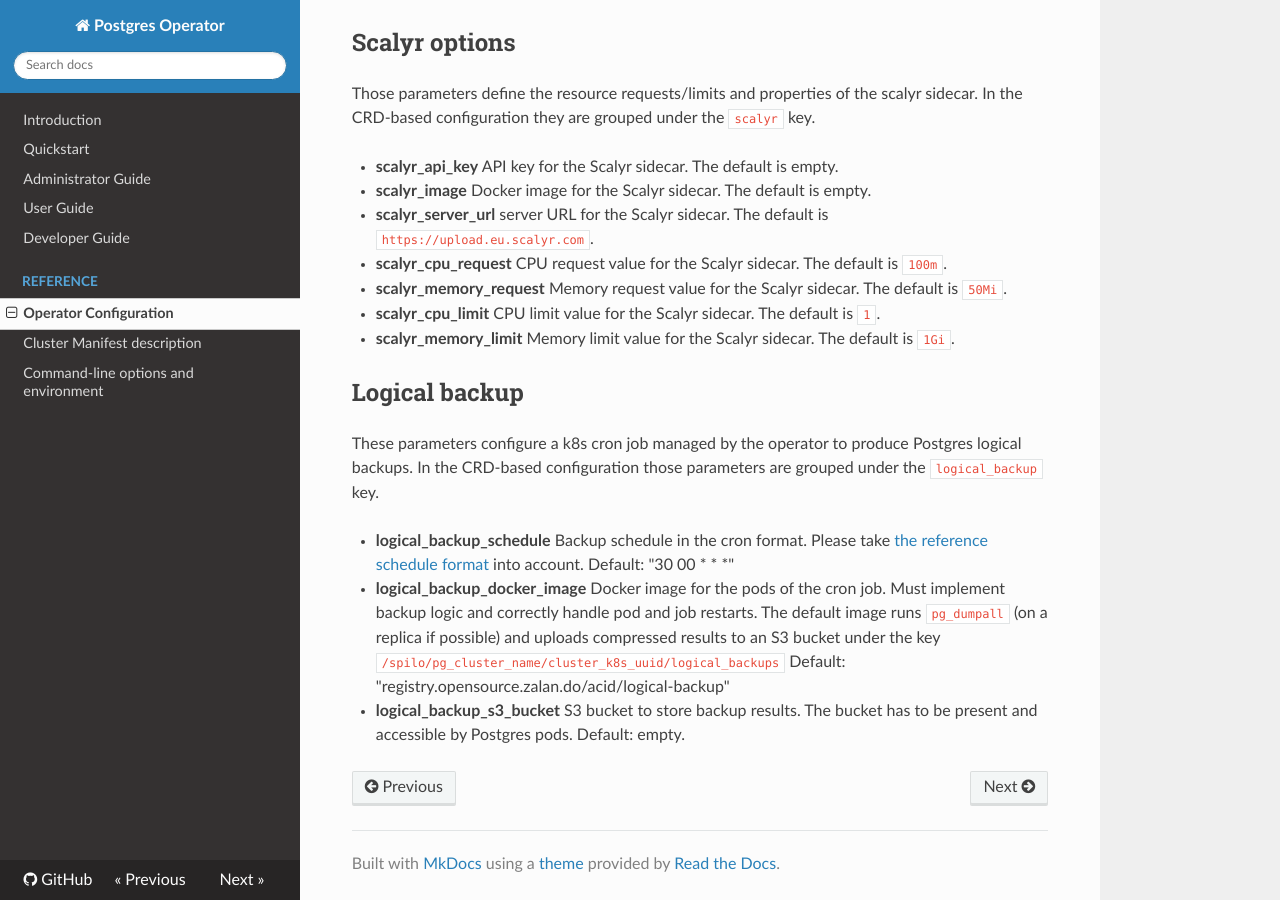
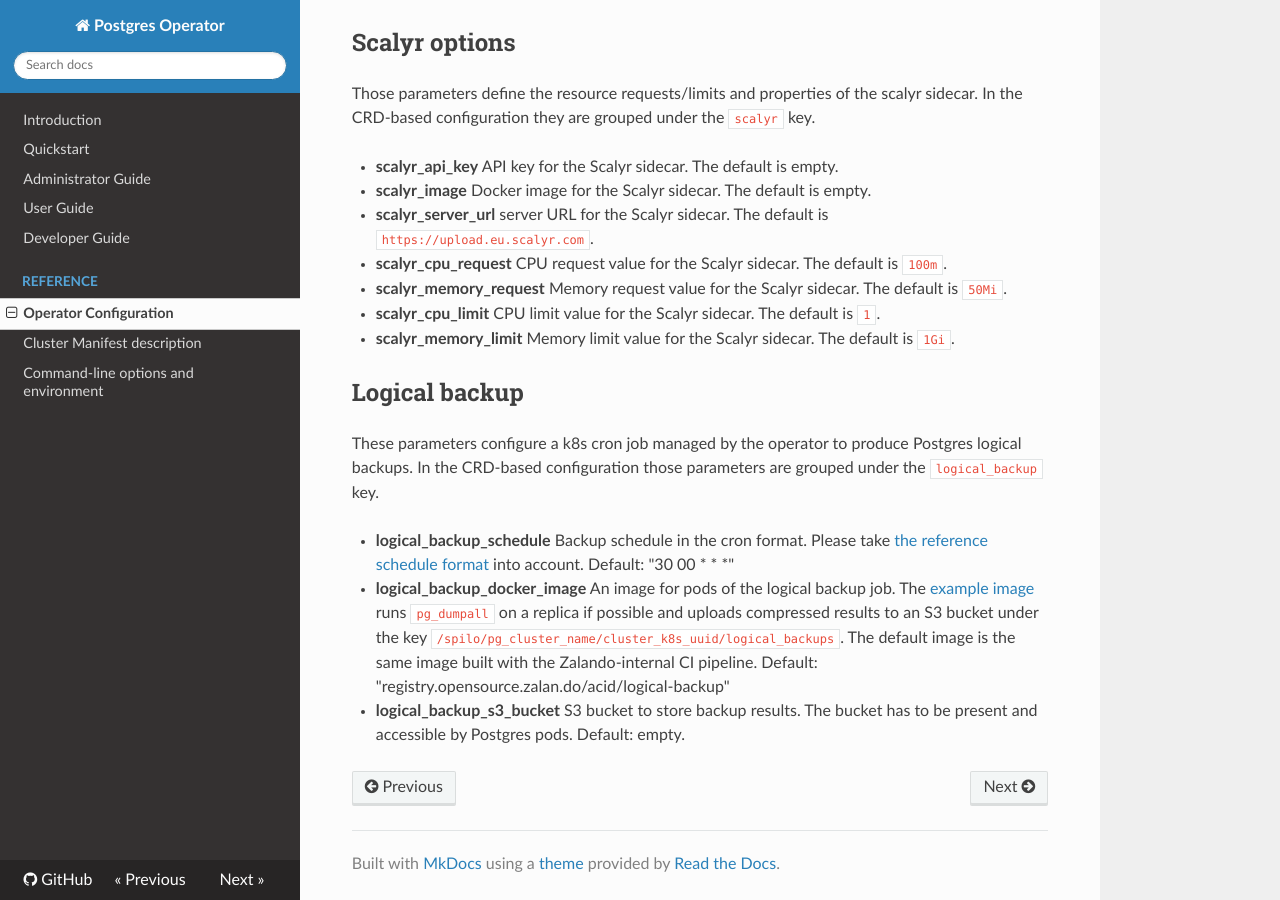
Before and after one commit to zalando/postgres-operator, an MkDocs documentation site: the page built from docs/reference/operator_parameters.md, in a window 1280 px wide and 900 px high, scrolled down 7458 px. Built offline with MkDocs 1.6.1, drawn with Linux system fonts in a browser that asks for light colours; nearby versions of some CDN libraries; old or Windows-style settings are respelled for this version of MkDocs.

Commit message:
Sample logical backup image. (#572)
* Sample logical backup image.

Based on the earlier work by Dmitry Dolgov @erthalion

```diff
--- a/docs/reference/operator_parameters.md
+++ b/docs/reference/operator_parameters.md
@@ -487,7 +487,7 @@ scalyr sidecar. In the CRD-based configuration they are grouped under the
     Backup schedule in the cron format. Please take [the reference schedule format](https://kubernetes.io/docs/tasks/job/automated-tasks-with-cron-jobs/#schedule) into account. Default: "30 00 \* \* \*"
 
   * **logical_backup_docker_image**
-    Docker image for the pods of the cron job. Must implement backup logic and correctly handle pod and job restarts. The default image runs `pg_dumpall` (on a replica if possible) and uploads compressed results to an S3 bucket under the key `/spilo/pg_cluster_name/cluster_k8s_uuid/logical_backups` Default: "registry.opensource.zalan.do/acid/logical-backup"
+    An image for pods of the logical backup job. The [example image](../../docker/logical-backup/Dockerfile) runs `pg_dumpall` on a replica if possible and uploads compressed results to an S3 bucket under the key `/spilo/pg_cluster_name/cluster_k8s_uuid/logical_backups`. The default image is the same image built with the Zalando-internal CI pipeline. Default: "registry.opensource.zalan.do/acid/logical-backup"
 
   * **logical_backup_s3_bucket**
     S3 bucket to store backup results. The bucket has to be present and accessible by Postgres pods. Default: empty.
```
Also changed, not shown: docs/administrator.md (+1 -1 lines), 2 other files.
